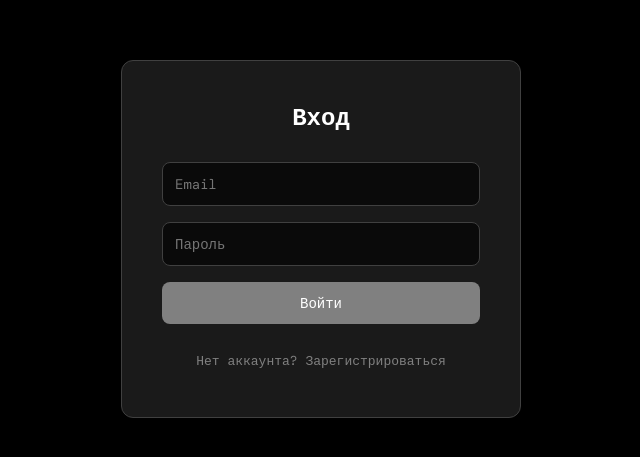
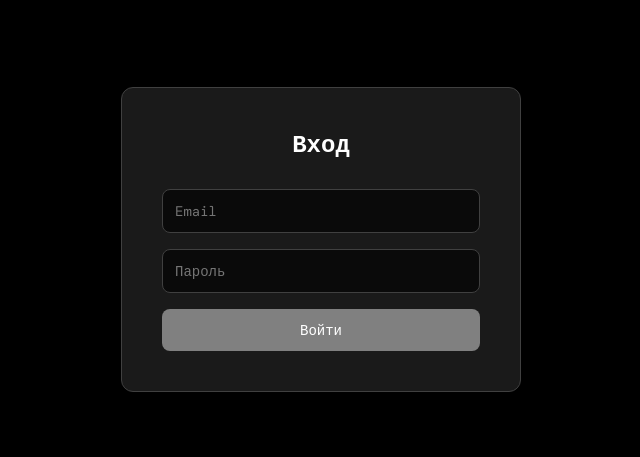
Before and after one commit to 1x5/-2, a React (Vite) app: page / in a window 1280 px wide. Shown: the part 161-618 px from the top of the page, without its empty margins (319-959 px from the left). Built offline with nearby package versions, Linux system fonts and the light colour scheme; a web font is replaced by a local one.

Commit message:
Disable user registration, keep only login

```diff
--- a/src/AuthSupabase.jsx
+++ b/src/AuthSupabase.jsx
@@ -5,7 +5,6 @@ import './Auth.css'
 function AuthSupabase({ setUser, user }) {
   const [email, setEmail] = useState('')
   const [password, setPassword] = useState('')
-  const [isSignUp, setIsSignUp] = useState(false)
   const [error, setError] = useState('')
   const [loading, setLoading] = useState(false)
 
@@ -15,22 +14,13 @@ function AuthSupabase({ setUser, user }) {
     setLoading(true)
 
     try {
-      if (isSignUp) {
-        // Регистрация
-        const { data, error } = await supabase.auth.signUp({
-          email,
-          password,
-        })
-        if (error) throw error
-      } else {
-        // Вход
+      // Только вход - регистрация отключена
       const { data, error } = await supabase.auth.signInWithPassword({
         email,
         password,
       })
       if (error) throw error
       setUser(data.user)
-      }
     } catch (err) {
       setError(err.message)
     } finally {
@@ -60,7 +50,7 @@ function AuthSupabase({ setUser, user }) {
   return (
     <div className="auth-container">
       <div className="auth-card">
-        <h2>{isSignUp ? 'Регистрация' : 'Вход'}</h2>
+        <h2>Вход</h2>
 
         <form onSubmit={handleAuth}>
           <input
@@ -88,16 +78,9 @@ function AuthSupabase({ setUser, user }) {
             className="auth-button"
             disabled={loading}
           >
-            {loading ? 'Загрузка...' : (isSignUp ? 'Зарегистрироваться' : 'Войти')}
+            {loading ? 'Загрузка...' : 'Войти'}
           </button>
         </form>
-
-        <button
-          className="auth-toggle"
-          onClick={() => setIsSignUp(!isSignUp)}
-        >
-          {isSignUp ? 'Уже есть аккаунт? Войти' : 'Нет аккаунта? Зарегистрироваться'}
-        </button>
       </div>
     </div>
   )
```
Lines whose indentation alone changed are shown as unchanged.
